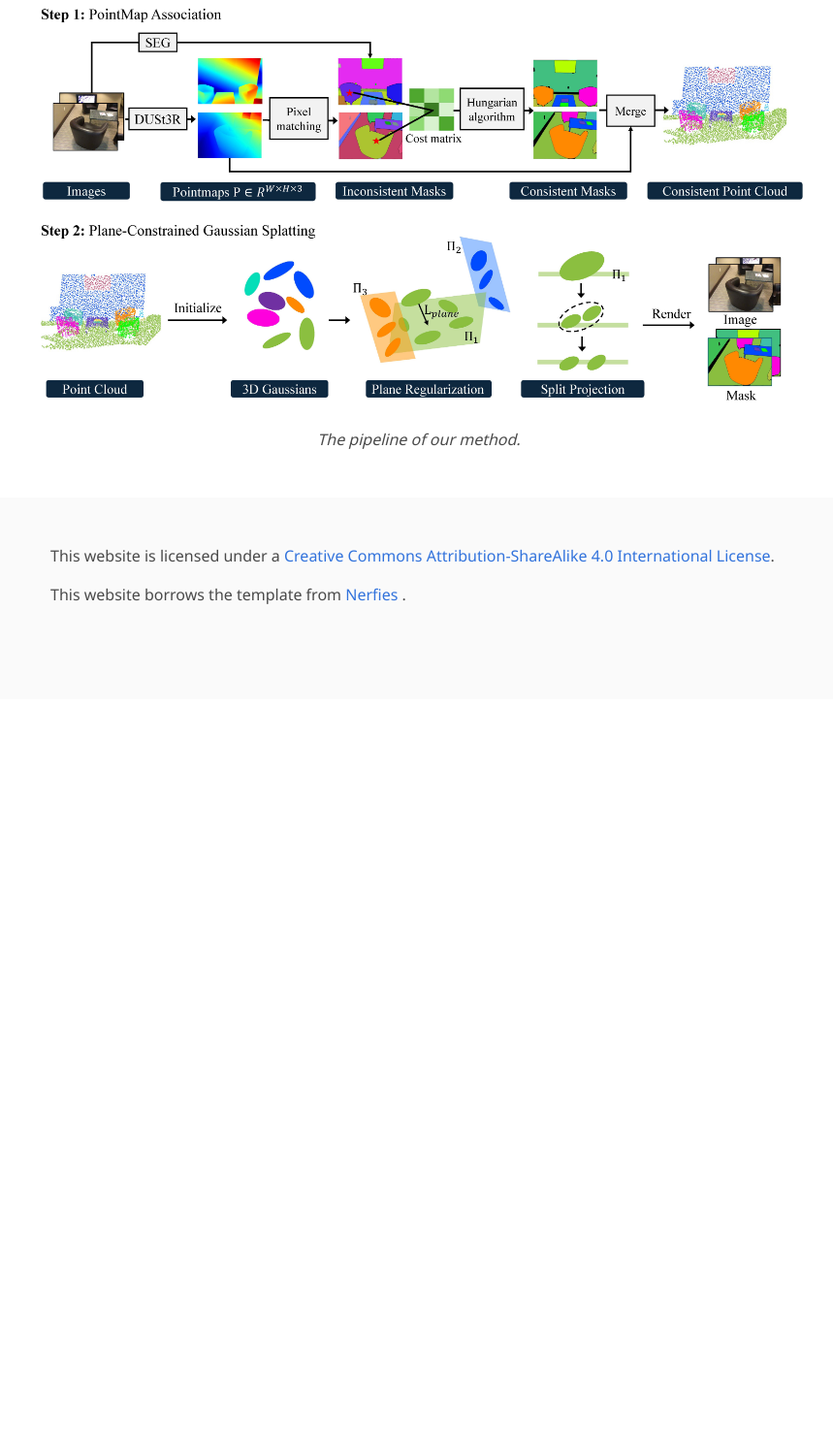
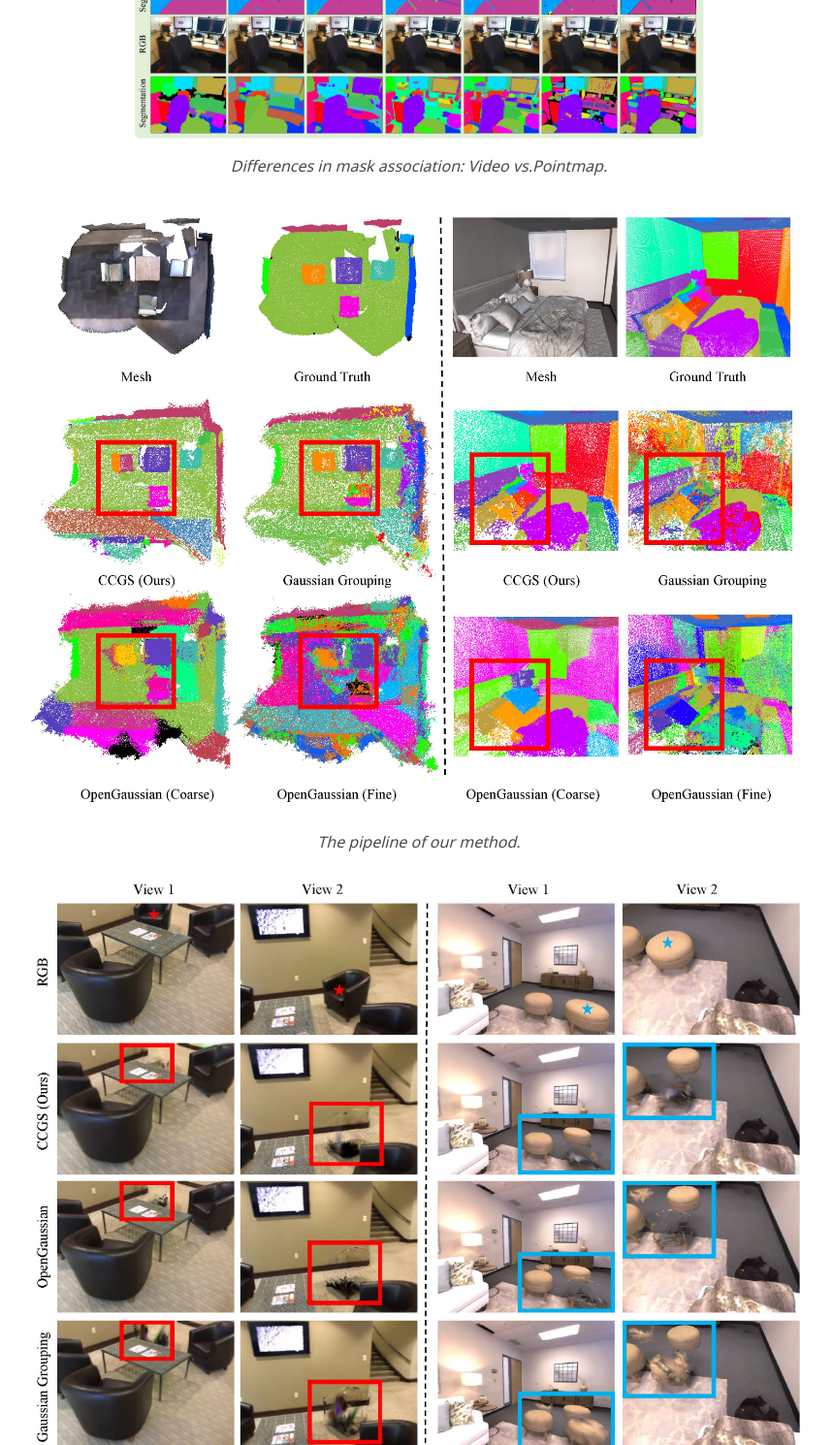
Before and after one commit to whhu7/CCGS, a plain HTML site: page index.html in a window 1280 px wide. Shown: the part 2584-4074 px from the top of the page at 97% size, without its empty margins (208-1067 px from the left). Before the commit the page ends 3305 px from the top, so only its background shows below. Drawn offline with nearby package versions, Linux system fonts and the light colour scheme; a script that the page names is missing; some icons are missing; a web font is replaced by a local one.

Commit message:
Update index.html

```diff
--- a/index.html
+++ b/index.html
@@ -132,7 +132,7 @@ Experimental results on ScanNet and Replica datasets demonstrate that CCGS outpe
           <img
             src="./static/images/framework.jpg"
             alt="Example Image"
-            style="width: 100%; max-width: 600px; height: auto; border-radius: 8px;"
+            style="width: 100%; max-width: 800px; height: auto; border-radius: 8px;"
           >
           <p class="has-text-centered" style="margin-top: 10px;">
             <em>The pipeline of our method.</em>
@@ -149,7 +149,7 @@ Experimental results on ScanNet and Replica datasets demonstrate that CCGS outpe
         <h2 class="title is-3">Results</h2>
         <div class="content">
           <img
-            src="./static/images/associate.jpg"
+            src="./static/images/2d_vis.jpg"
             alt="Example Image"
             style="width: 100%; max-width: 600px; height: auto; border-radius: 8px;"
           >
@@ -159,7 +159,17 @@ Experimental results on ScanNet and Replica datasets demonstrate that CCGS outpe
         </div>
         <div class="content">
           <img
-            src="./static/images/framework.jpg"
+            src="./static/images/3d_vis.jpg"
+            alt="Example Image"
+            style="width: 100%; max-width: 800px; height: auto; border-radius: 8px;"
+          >
+          <p class="has-text-centered" style="margin-top: 10px;">
+            <em>The pipeline of our method.</em>
+          </p>
+        </div>
+        <div class="content">
+          <img
+            src="./static/images/downstream.jpg"
             alt="Example Image"
             style="width: 100%; max-width: 800px; height: auto; border-radius: 8px;"
           >
```
